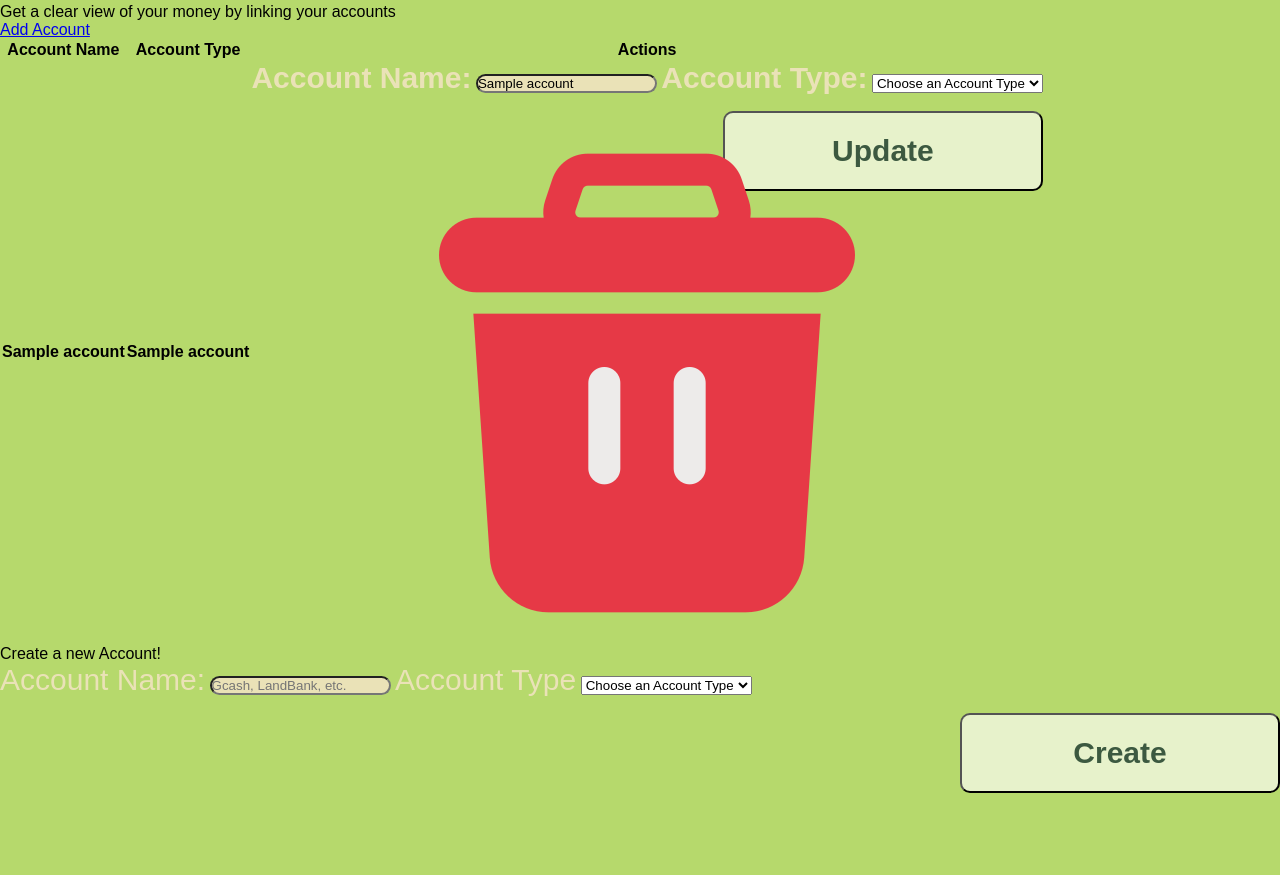
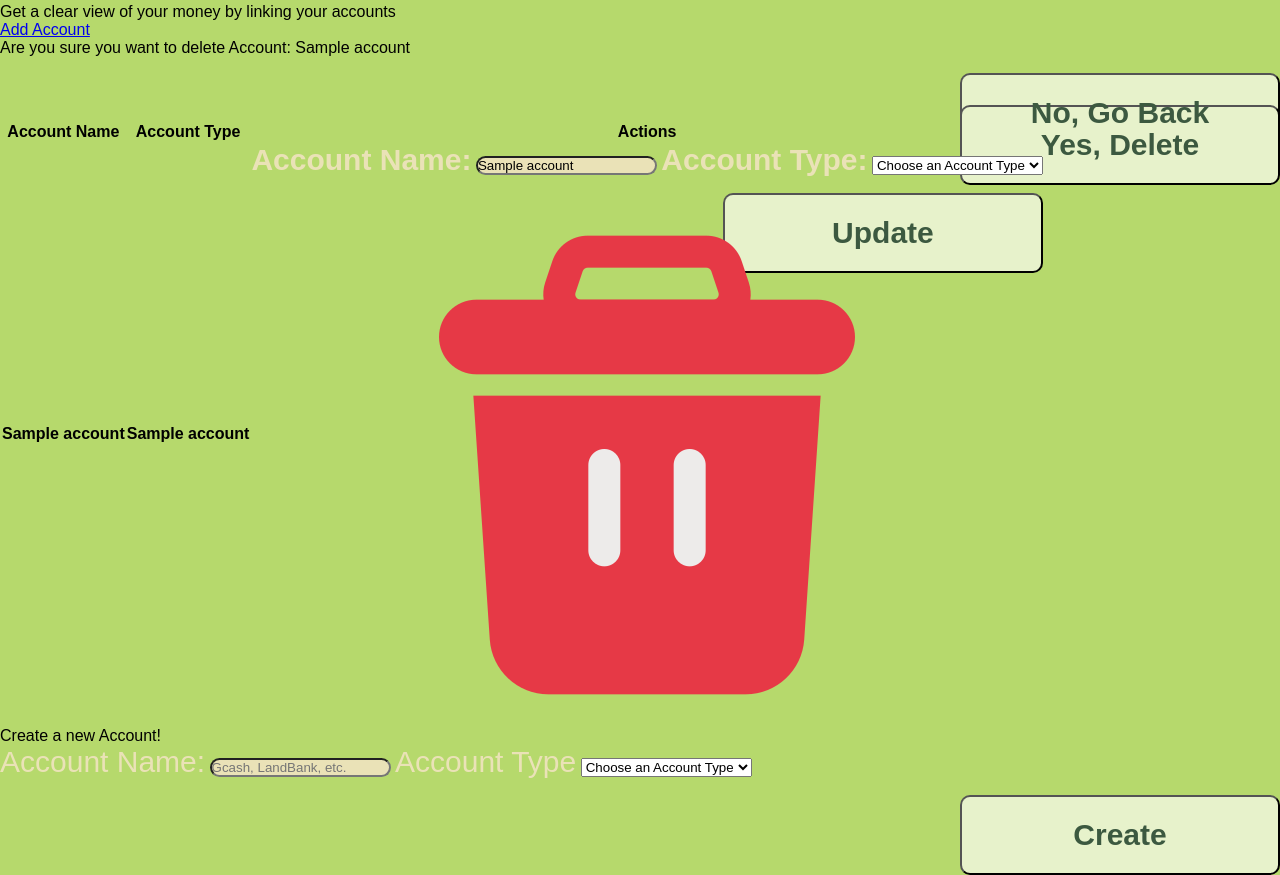
Before and after one commit to astridjamesrosal/flask-phase, a Flask app: template project6_finance_tracker/templates/accounts.html in a window 1280 px wide. Shown: the part 373-1248 px from the top of the page. Before the commit the page ends 1166 px from the top, so only its background shows below. Run offline with Flask 3, Linux system fonts and the light colour scheme; the template is opened without the code that fills it: most values are stand-ins (such as "Sample title", 1, 10 or a date in 2020); lists and menus that the app fills with data are empty.

Commit message:
add delete confirmation modal per account row in accounts.html

```diff
--- a/project6_finance_tracker/templates/accounts.html
+++ b/project6_finance_tracker/templates/accounts.html
@@ -39,6 +39,13 @@
                             <img src="{{ url_for('static', filename='images/delete.png')}}" href="{{url_for('delete_account_route')}}">
                         </th>
                     </tr>
+                    <div class="modal" id="deleteAccountModal-{{ account[0] }}">
+                        <form action="{{ url_for('delete_account_route', account_id=account[0]) }}" method="POST">
+                            <p>Are you sure you want to delete Account: {{ account[1] }}</p>
+                            <button type="button" onclick="hideDeleteModal()">No, Go Back</button>
+                            <button type="submit">Yes, Delete</button>
+                        </form>
+                    </div>
                     {% endfor %}
                 </table>
             </div>
```
Lines whose indentation alone changed are shown as unchanged.
